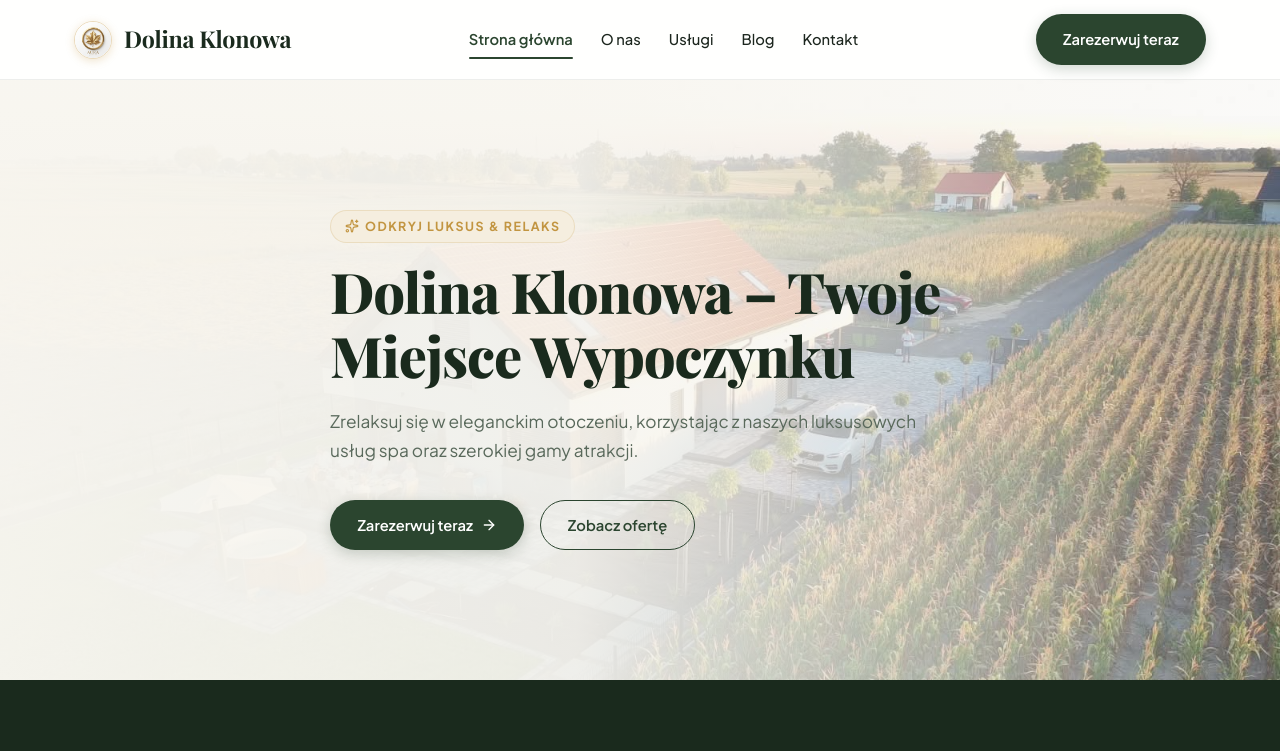
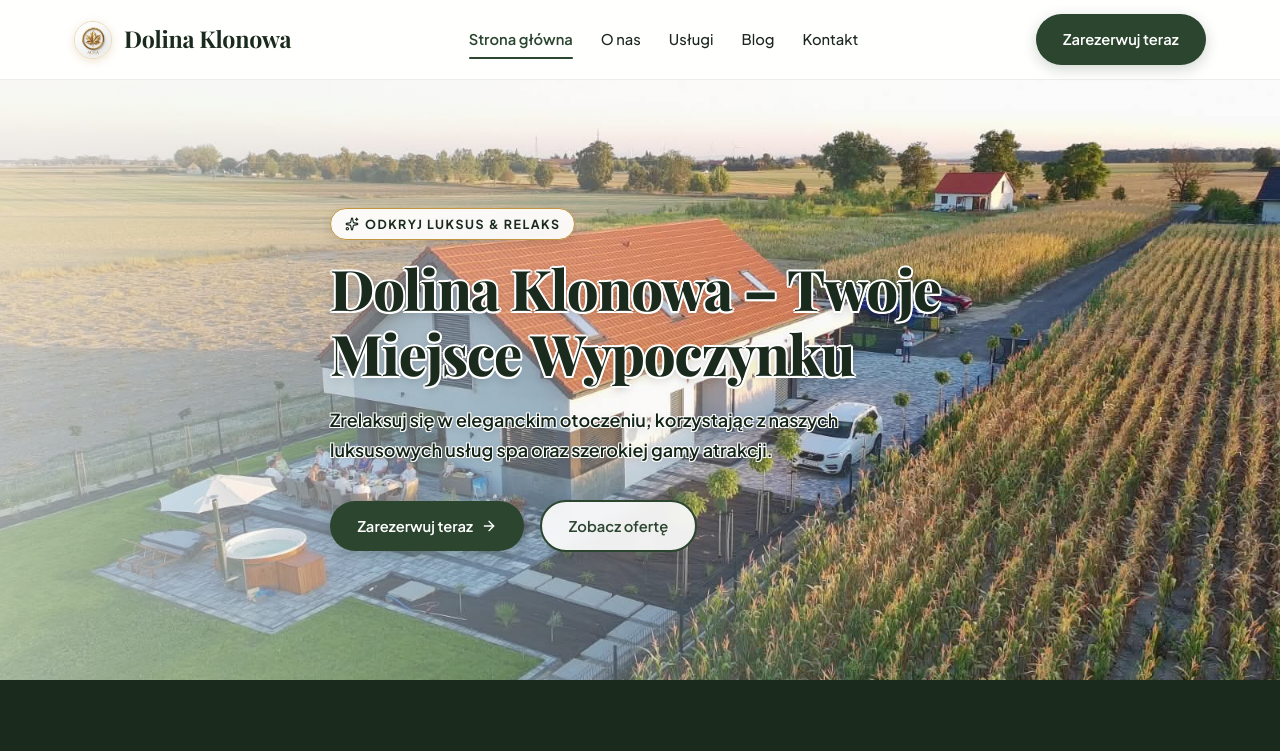
Before and after one commit to jakubklosa/dolinaklonowaa, a React (Vite) app: page / in a window 1280 px wide. Shown: the top 751 px of the page. Built offline with nearby package versions, Linux system fonts and the light colour scheme; a web font is replaced by a local one.

Commit message:
style: update hero and about images and styling
Replace external image URLs with local assets, adjust hero gradient overlays for better readability, and update hero typography styles.

```diff
--- a/src/index.css
+++ b/src/index.css
@@ -251,9 +251,9 @@ a {
   min-height: 75vh;
   display: flex;
   align-items: center;
-  background-image: url('https://images.unsplash.com/photo-1571896349842-33c89424de2d?auto=format&fit=crop&w=2000&q=85');
+  background-image: url('/hero.jpg');
   background-size: cover;
-  background-position: center right;
+  background-position: center;
   background-repeat: no-repeat;
   color: var(--color-text);
   padding: 5rem 0;
@@ -267,12 +267,23 @@ a {
   height: 100%;
   background: linear-gradient(
     90deg,
-    rgba(248, 246, 240, 0.98) 0%,
-    rgba(248, 246, 240, 0.94) 45%,
-    rgba(248, 246, 240, 0.65) 72%,
-    rgba(248, 246, 240, 0.25) 100%
+    rgba(248, 246, 240, 0.6) 0%,
+    rgba(248, 246, 240, 0.3) 45%,
+    rgba(248, 246, 240, 0.05) 75%,
+    rgba(248, 246, 240, 0) 100%
   );
   z-index: 1;
+}
+
+@media (max-width: 768px) {
+  .hero-overlay {
+    background: linear-gradient(
+      180deg,
+      rgba(248, 246, 240, 0.65) 0%,
+      rgba(248, 246, 240, 0.4) 60%,
+      rgba(248, 246, 240, 0.15) 100%
+    );
+  }
 }
 
 .hero-fullscreen .container {
@@ -284,6 +295,16 @@ a {
   max-width: 620px;
 }
 
+.hero-fullscreen .eyebrow {
+  background: rgba(255, 255, 255, 0.92);
+  color: var(--color-primary-dark);
+  border: 1.5px solid var(--color-accent);
+  box-shadow: 0 4px 12px rgba(0, 0, 0, 0.1);
+  font-weight: 800;
+  backdrop-filter: blur(6px);
+  -webkit-backdrop-filter: blur(6px);
+}
+
 .hero-fullscreen .hero-title {
   font-family: 'Playfair Display', serif;
   font-size: clamp(2.3rem, 4.5vw, 3.5rem);
@@ -292,13 +313,36 @@ a {
   color: var(--color-primary-dark);
   margin-bottom: 1.25rem;
   letter-spacing: -0.02em;
+  /* Wyrazista obwódka / kontur wokół liter */
+  -webkit-text-stroke: 1px #ffffff;
+  paint-order: stroke fill;
+  text-shadow:
+    -1.5px -1.5px 0 #ffffff,
+     1.5px -1.5px 0 #ffffff,
+    -1.5px  1.5px 0 #ffffff,
+     1.5px  1.5px 0 #ffffff,
+    -2px 0 0 #ffffff,
+     2px 0 0 #ffffff,
+     0 -2px 0 #ffffff,
+     0  2px 0 #ffffff,
+     0 3px 10px rgba(0, 0, 0, 0.22);
 }
 
 .hero-fullscreen .hero-subtitle {
-  font-size: 1.08rem;
+  font-size: 1.12rem;
   line-height: 1.65;
-  color: var(--color-text-muted);
+  color: #122415;
+  font-weight: 600;
   margin-bottom: 2.2rem;
+  /* Obwódka / kontur dla tekstu podrzędnego */
+  -webkit-text-stroke: 0.4px #ffffff;
+  paint-order: stroke fill;
+  text-shadow:
+    -1px -1px 0 #ffffff,
+     1px -1px 0 #ffffff,
+    -1px  1px 0 #ffffff,
+     1px  1px 0 #ffffff,
+     0 2px 8px rgba(0, 0, 0, 0.18);
 }
 
 .hero-cta-group {
@@ -306,6 +350,21 @@ a {
   gap: 1rem;
   align-items: center;
   flex-wrap: wrap;
+}
+
+.hero-fullscreen .btn-outline {
+  background: rgba(255, 255, 255, 0.9);
+  border: 2px solid var(--color-primary);
+  color: var(--color-primary);
+  font-weight: 600;
+  backdrop-filter: blur(6px);
+  -webkit-backdrop-filter: blur(6px);
+  box-shadow: 0 4px 14px rgba(0, 0, 0, 0.08);
+}
+
+.hero-fullscreen .btn-outline:hover {
+  background: var(--color-primary);
+  color: #ffffff !important;
 }
 
 /* PROW & Statistics Split Section */
--- a/src/pages/About.tsx
+++ b/src/pages/About.tsx
@@ -44,10 +44,9 @@ export default function About() {
             </div>
             <div className="about-image-wrap">
               <img
-                src="https://images.unsplash.com/photo-1566073771259-6a8506099945?auto=format&fit=crop&w=900&q=80"
+                src="/about.jpg"
                 alt="Wypoczynek i komfort w Dolinie Klonowej"
                 className="section-image"
-                referrerPolicy="no-referrer"
               />
             </div>
           </div>
```
Also changed, not shown: public/about.jpg (added).
